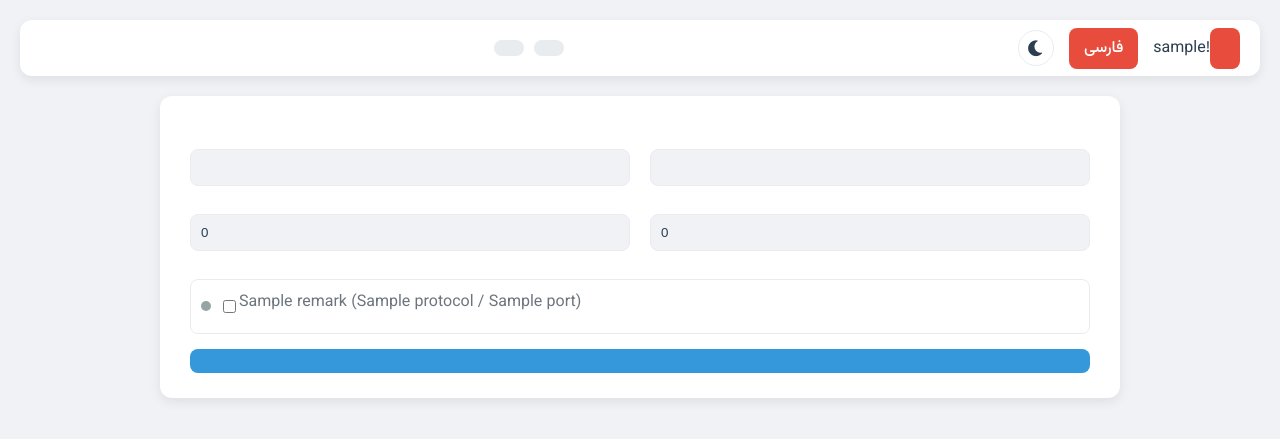
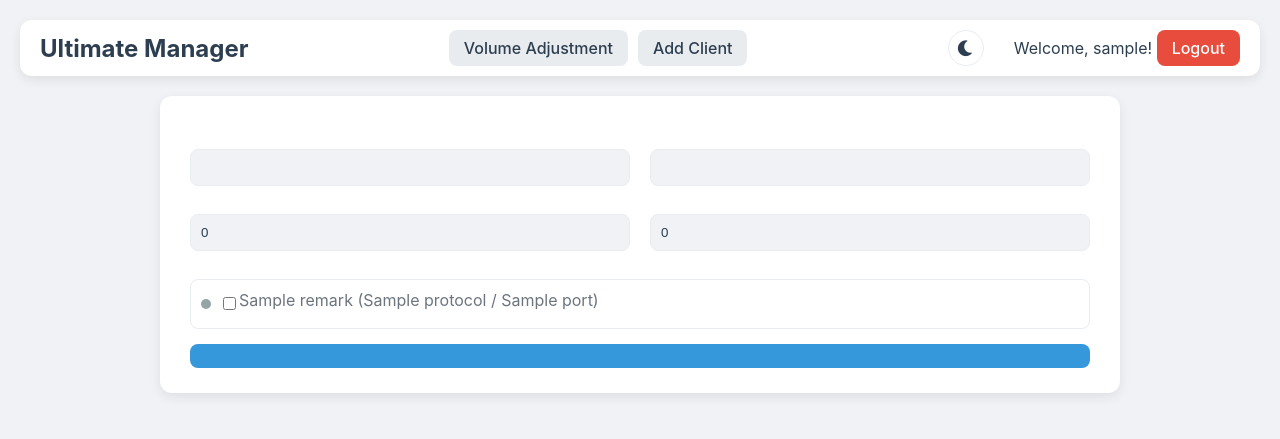
Before and after one commit to smblue07/my-sync-panel, a Flask app: template templates/add_client.html in a window 1280 px wide. Shown: the top 439 px of the page. Run offline with Flask 3, Linux system fonts and the light colour scheme; the visitor is signed in with stand-in values (Sample User, id 1); the template is opened without the code that fills it: most values are stand-ins (such as "Sample title", 1, 10 or a date in 2020).

Commit message:
Update base.html

```diff
--- a/templates/base.html
+++ b/templates/base.html
@@ -1,25 +1,22 @@
 <!DOCTYPE html>
-<html lang="{{ g.locale }}" id="html-tag" dir="{{ 'rtl' if g.locale == 'fa' else 'ltr' }}">
+<html lang="en" id="html-tag">
 <head>
     <meta charset="UTF-8">
-    <title>{% block title %}{{ _('Sync Manager') }}{% endblock %}</title>
+    <title>{% block title %}Sync Manager{% endblock %}</title>
     <meta name="viewport" content="width=device-width, initial-scale=1.0">
-    <link rel="preconnect" href="https://fonts.googleapis.com">
-    <link rel="preconnect" href="https://fonts.gstatic.com" crossorigin>
-    <link href="https://fonts.googleapis.com/css2?family=Vazirmatn:wght@400;500;600;700&display=swap" rel="stylesheet">
     <link rel="stylesheet" href="https://cdnjs.cloudflare.com/ajax/libs/font-awesome/6.0.0-beta3/css/all.min.css">
     <style>
         :root { /* Light Mode */
             --bg-color: #f0f2f5; --panel-bg: #ffffff; --text-color: #2c3e50; --text-color-light: #6c757d;
             --border-color: #e9ecef; --accent-color: #3498db; --header-bg: #ffffff; --header-shadow: rgba(0,0,0,0.08);
-            --btn-green-bg: #27ae60; --btn-red-bg: #e74c3c; --font-family: 'Vazirmatn', -apple-system, sans-serif;
+            --btn-red-bg: #e74c3c;
         }
         [data-theme="dark"] { /* Dark Mode */
             --bg-color: #1a1a1a; --panel-bg: #2a2a2a; --text-color: #e0e0e0; --text-color-light: #888;
             --border-color: #444; --accent-color: #4a90e2; --header-bg: #2a2a2a; --header-shadow: rgba(255,255,255,0.08);
-            --btn-green-bg: #2ecc71; --btn-red-bg: #e74c3c;
+            --btn-red-bg: #e74c3c;
         }
-        body { font-family: var(--font-family); background-color: var(--bg-color); color: var(--text-color); margin: 0; padding: 20px; transition: background-color 0.3s, color 0.3s; }
+        body { font-family: -apple-system, sans-serif; background-color: var(--bg-color); color: var(--text-color); margin: 0; padding: 20px; transition: background-color 0.3s, color 0.3s; }
         .top-bar { display: flex; justify-content: space-between; align-items: center; max-width: 1400px; margin: 0 auto 20px auto; padding: 10px 20px; background-color: var(--header-bg); border-radius: 12px; box-shadow: 0 4px 12px var(--header-shadow); transition: background-color 0.3s; }
         .top-bar .logo { font-size: 24px; color: var(--text-color); font-weight: 700; }
         .top-bar .nav { display: flex; gap: 10px; align-items: center; }
@@ -28,35 +25,23 @@
         .top-bar .nav a:not(.active) { color: var(--text-color); background-color: var(--border-color); }
         .top-bar .user-info { display:flex; align-items:center; gap: 15px; }
         .top-bar .user-info a { text-decoration: none; background: var(--btn-red-bg); color: white; padding: 8px 15px; border-radius: 8px; font-weight: 500; }
-        .theme-lang-switcher { display: flex; gap: 15px; align-items: center; }
         #theme-toggle-btn { background: none; border: 1px solid var(--border-color); color: var(--text-color); cursor: pointer; border-radius: 50%; width: 36px; height: 36px; font-size: 18px; display: flex; align-items: center; justify-content: center; }
-        .lang-switcher a { text-decoration: none; color: var(--text-color); font-weight: 600; }
         .flash-messages { list-style: none; padding: 0; max-width: 1400px; margin: 0 auto 20px auto; }
         .flash-messages li { padding: 15px; border-radius: 8px; color: white; margin-bottom: 10px; }
         .flash-success { background-color: #2ecc71; } .flash-danger { background-color: #e74c3c; } .flash-info { background-color: #3498db; }
-        html[dir="rtl"] .top-bar .nav { margin-right: auto; }
     </style>
 </head>
 <body>
     <header class="top-bar">
-        <div class="logo">{{ _('Ultimate Manager') }}</div>
+        <div class="logo">Ultimate Manager</div>
         <nav class="nav">
-            <a href="{{ url_for('volume_adjustment') }}" class="{{ 'active' if request.endpoint == 'volume_adjustment' else '' }}">{{ _('Volume Adjustment') }}</a>
-            <a href="{{ url_for('add_client_page') }}" class="{{ 'active' if request.endpoint == 'add_client_page' else '' }}">{{ _('Add Client') }}</a>
+            <a href="{{ url_for('volume_adjustment') }}" class="{{ 'active' if request.endpoint == 'volume_adjustment' else '' }}">Volume Adjustment</a>
+            <a href="{{ url_for('add_client_page') }}" class="{{ 'active' if request.endpoint == 'add_client_page' else '' }}">Add Client</a>
         </nav>
         <div class="user-info">
-            <div class="theme-lang-switcher">
-                <button id="theme-toggle-btn"><i class="fas fa-moon"></i></button>
-                <div class="lang-switcher">
-                    {% if g.locale == 'fa' %}
-                    <a href="{{ url_for('set_language', language='en') }}">English</a>
-                    {% else %}
-                    <a href="{{ url_for('set_language', language='fa') }}">فارسی</a>
-                    {% endif %}
-                </div>
-            </div>
+            <button id="theme-toggle-btn"><i class="fas fa-moon"></i></button>
             {% if session.logged_in %}
-            <span>{{ _('Welcome,') }} {{ session.username }}! <a href="{{ url_for('logout') }}">{{ _('Logout') }}</a></span>
+            <span style="margin-left:15px;">Welcome, {{ session.username }}! <a href="{{ url_for('logout') }}">Logout</a></span>
             {% endif %}
         </div>
     </header>
```
